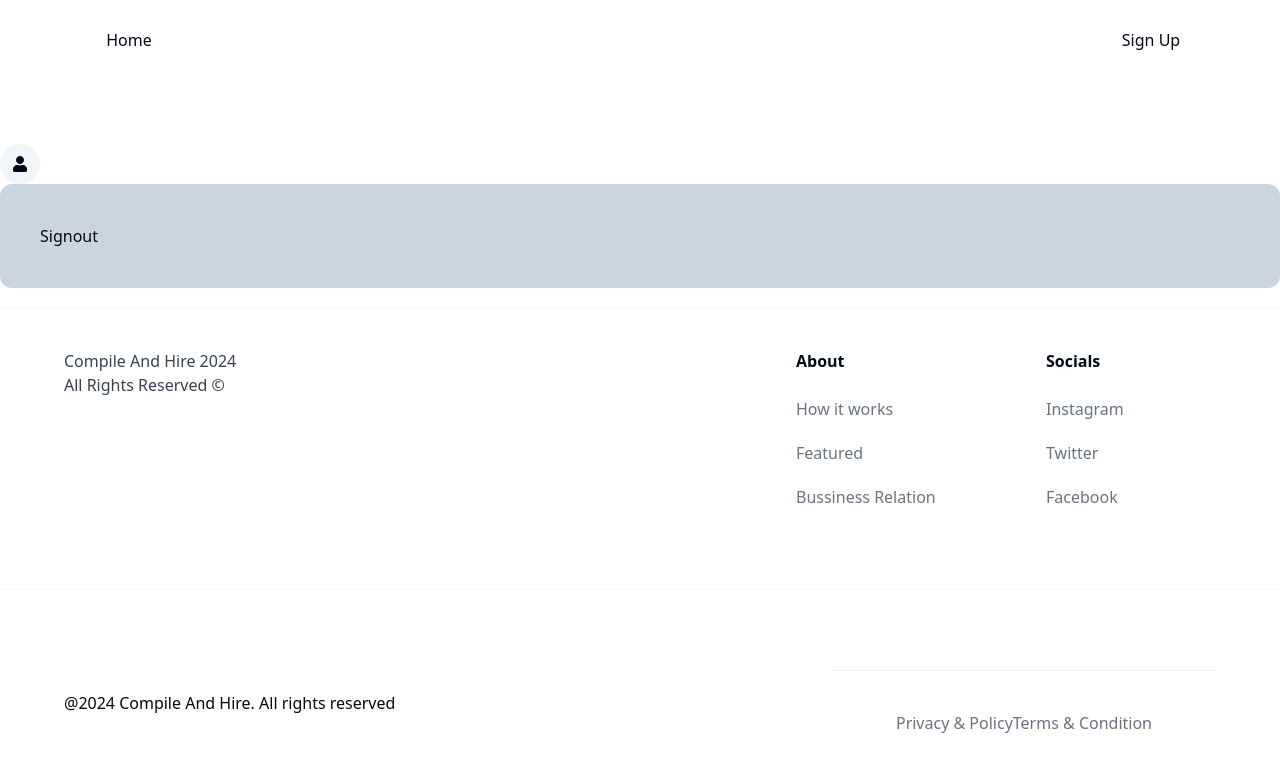
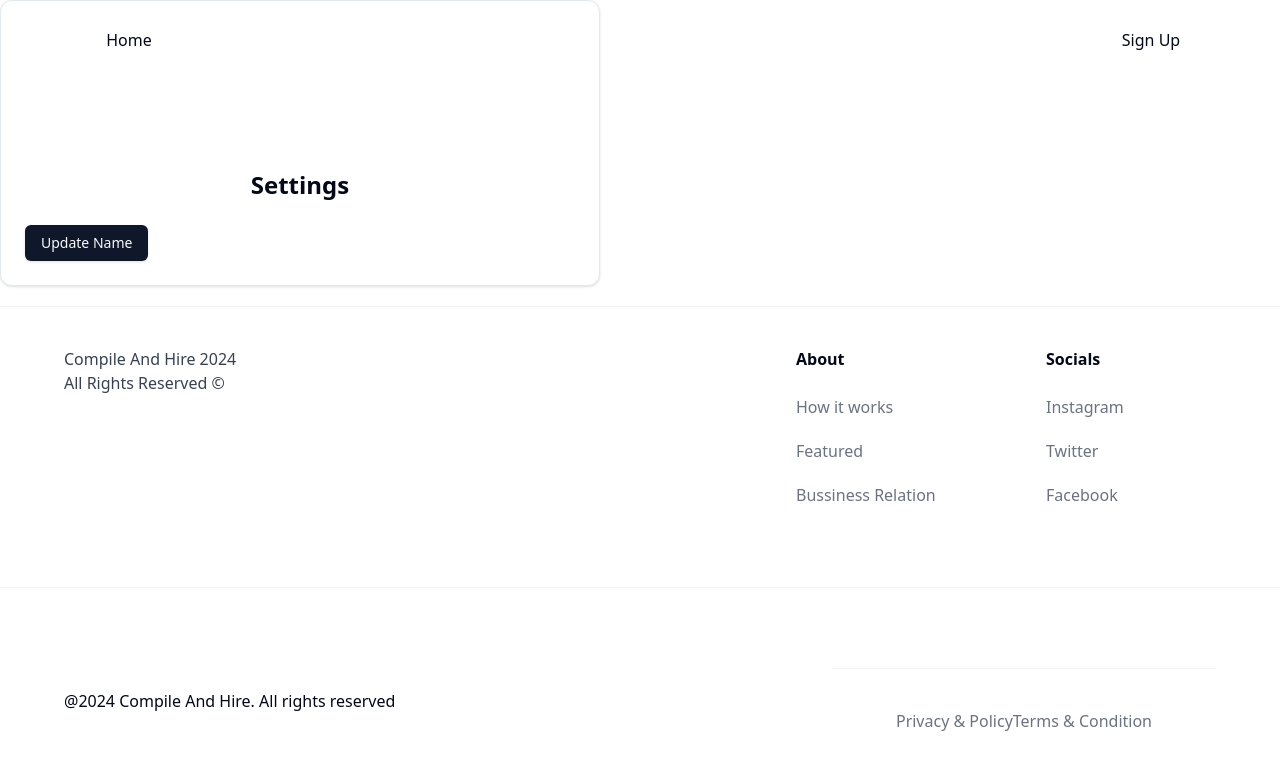
Before and after one commit to thomasbulll/Compile-And-Hire, a Next.js app: page /settings in a window 1280 px wide. Shown: the top 772 px of the page. Built offline with nearby package versions, Linux system fonts and the light colour scheme; no server answers.

Commit message:
Allow changes on settings page

```diff
--- /dev/null
+++ b/actions/settings.ts
@@ -0,0 +1,32 @@
+"use server";
+
+import * as zod from "zod";
+import { SettingsSchema } from "@/schemas";
+import { db } from "@/lib/db";
+import { getUserById } from "@/data/user";
+import { currentUser } from "@/lib/auth";
+
+export const settings = async (
+    values:  zod.infer<typeof SettingsSchema>
+) => {
+    const user = await currentUser();
+
+    if (!user) {
+        return { error: "Unauthorized! "}
+    };
+
+    const dbUser = await getUserById(user.id || "");
+
+    if (!dbUser) {
+        return { error: "Unauthorized! "}
+    };
+
+    await db.user.update({
+        where: {id: dbUser.id },
+        data: {
+            ...values,
+        }
+    })
+
+    return { success: "Settings Updated!" };
+}
--- a/app/(protected)/settings/page.tsx
+++ b/app/(protected)/settings/page.tsx
@@ -1,29 +1,41 @@
 "use client";
 
-import { useSession} from "next-auth/react";
 import { logout } from "@/actions/logout";
 import { useCurrentUser } from "@/hooks/use-current-user";
 import { UserButton } from "@/components/auth/user-button";
+import {
+    Card,
+    CardHeader,
+    CardContent
+} from "@/components/ui/card";
+import { Button } from "@/components/ui/button";
+import { settings } from "@/actions/settings";
+import { useTransition } from "react";
 
 const SettingsPage = () => {
-    const user = useCurrentUser();
+    const [isPending, startTransition] = useTransition();
 
     const onClick = () => {
-        logout();
+        startTransition(() => {
+            settings({
+                name: "test name 2"
+            })
+        });
     }
 
     return (
-        <main className="pt-36 items-center justify-between">
-            <UserButton />
-            <h1>
-                {JSON.stringify(user)}
-            </h1>
-            <div className="bg-slate-300 p-10 rounded-xl">
-                <button type="submit" onClick={onClick}>
-                    Signout
-                </button>
-            </div>
-        </main>
+        <Card className=" pt-36 w-[600px]">
+            <CardHeader>
+                <p className="text-2xl font-semibold text-center">
+                    Settings
+                </p>
+            </CardHeader>
+            <CardContent>
+                <Button disabled={isPending} onClick={onClick}>
+                    Update Name
+                </Button>
+            </CardContent>
+        </Card>
     );
 }
 
--- a/auth.ts
+++ b/auth.ts
@@ -46,10 +46,9 @@ export const {
 
       if (session.user) {
         session.user.isTwoFactorEnabled = token.isTwoFactorEnabled as boolean;
+        session.user.name = token.name;
       }
 
-      console.log(token.role)
-      console.log({sessionToken: token})
       return session
     },
     async jwt({token}) {
@@ -65,7 +64,7 @@ export const {
       }
 
       token.role = existingUser.role;
-
+      token.name = existingUser.name;
       token.isTwoFactorEnabled = existingUser.isTwoFactorEnabled;
 
       return token
--- a/lib/auth.ts
+++ b/lib/auth.ts
@@ -5,3 +5,9 @@ export const currentUser = async () => {
 
     return session?.user;
 }
+
+export const currentRole = async () => {
+    const session = await auth();
+
+    return session?.user.role;
+}
--- a/schemas/index.ts
+++ b/schemas/index.ts
@@ -36,3 +36,7 @@ export const NewPasswordSchema = zod.object({
         message: "Minimum of 6 characters required"
     })
 });
+
+export const SettingsSchema = zod.object({
+    name: zod.optional(zod.string())
+});
```
